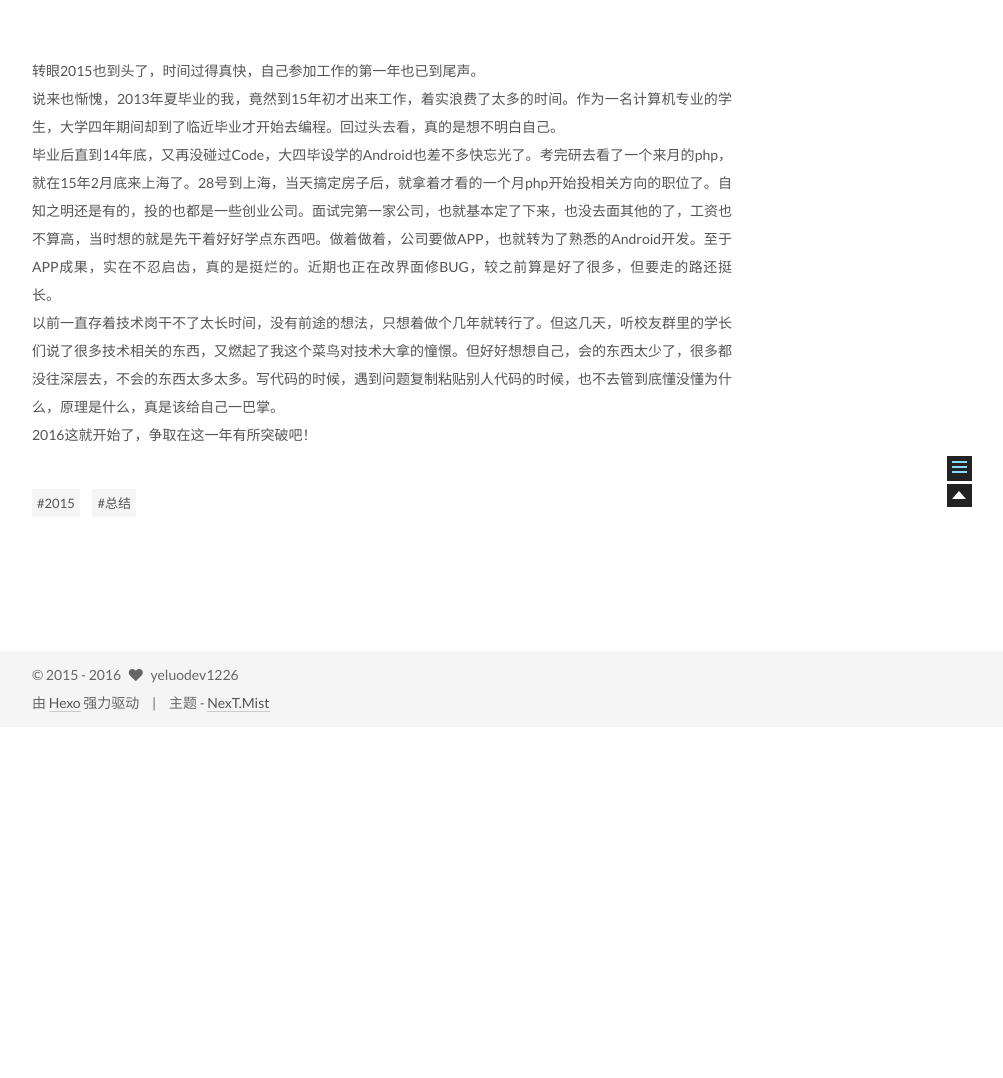
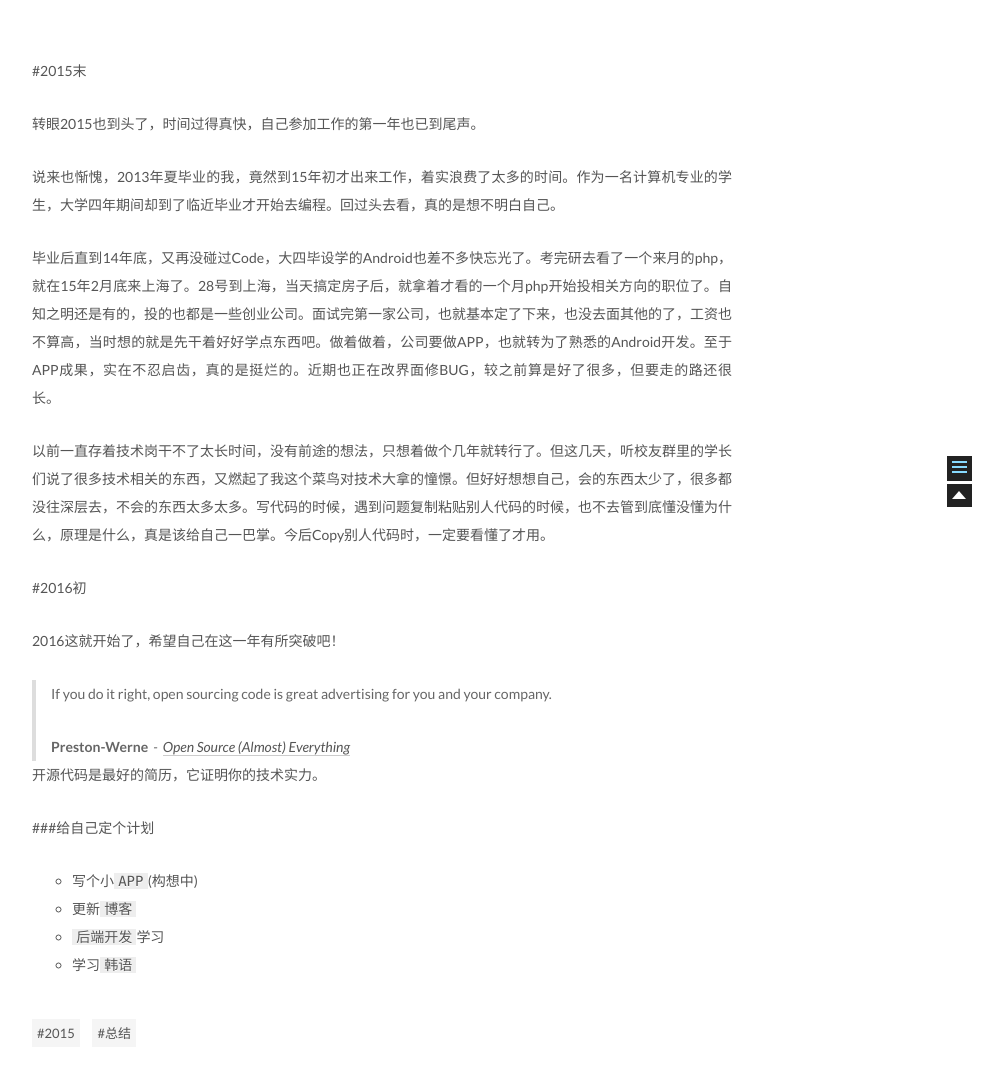
Before and after one commit to yeluodev/yeluodev.github.io, a plain HTML site: page 2016/01/01/2015末，2016初/index.html in a window 1280 px wide. Shown: the part 274-1352 px from the top of the page, without its empty margins (258-1261 px from the left). Before the commit the page ends 1001 px from the top, so only its background shows below. Drawn offline with Linux system fonts and the light colour scheme.

Commit message:
Site updated: 2016-01-01 11:59:56

```diff
--- a/2016/01/01/2015末，2016初/index.html
+++ b/2016/01/01/2015末，2016初/index.html
@@ -51,16 +51,25 @@
 
 
 
-<meta name="description" content="转眼2015也到头了，时间过得真快，自己参加工作的第一年也已到尾声。说来也惭愧，2013年夏毕业的我，竟然到15年初才出来工作，着实浪费了太多的时间。作为一名计算机专业的学生，大学四年期间却到了临近毕业才开始去编程。回过头去看，真的是想不明白自己。毕业后直到14年底，又再没碰过Code，大四毕设学的Android也差不多快忘光了。考完研去看了一个来月的php，就在15年2月底来上海了。28号到上海">
+<meta name="description" content="#2015末
+转眼2015也到头了，时间过得真快，自己参加工作的第一年也已到尾声。
+说来也惭愧，2013年夏毕业的我，竟然到15年初才出来工作，着实浪费了太多的时间。作为一名计算机专业的学生，大学四年期间却到了临近毕业才开始去编程。回过头去看，真的是想不明白自己。
+毕业后直到14年底，又再没碰过Code，大四毕设学的Android也差不多快忘光了。考完研去看了一个来月的php，就在15年2月底来上">
 <meta property="og:type" content="article">
 <meta property="og:title" content="2015末，2016初">
 <meta property="og:url" content="http://yeluodev.github.io/2016/01/01/2015末，2016初/index.html">
 <meta property="og:site_name" content="Coding无止境">
-<meta property="og:description" content="转眼2015也到头了，时间过得真快，自己参加工作的第一年也已到尾声。说来也惭愧，2013年夏毕业的我，竟然到15年初才出来工作，着实浪费了太多的时间。作为一名计算机专业的学生，大学四年期间却到了临近毕业才开始去编程。回过头去看，真的是想不明白自己。毕业后直到14年底，又再没碰过Code，大四毕设学的Android也差不多快忘光了。考完研去看了一个来月的php，就在15年2月底来上海了。28号到上海">
-<meta property="og:updated_time" content="2015-12-31T17:15:53.823Z">
+<meta property="og:description" content="#2015末
+转眼2015也到头了，时间过得真快，自己参加工作的第一年也已到尾声。
+说来也惭愧，2013年夏毕业的我，竟然到15年初才出来工作，着实浪费了太多的时间。作为一名计算机专业的学生，大学四年期间却到了临近毕业才开始去编程。回过头去看，真的是想不明白自己。
+毕业后直到14年底，又再没碰过Code，大四毕设学的Android也差不多快忘光了。考完研去看了一个来月的php，就在15年2月底来上">
+<meta property="og:updated_time" content="2016-01-01T03:59:22.136Z">
 <meta name="twitter:card" content="summary">
 <meta name="twitter:title" content="2015末，2016初">
-<meta name="twitter:description" content="转眼2015也到头了，时间过得真快，自己参加工作的第一年也已到尾声。说来也惭愧，2013年夏毕业的我，竟然到15年初才出来工作，着实浪费了太多的时间。作为一名计算机专业的学生，大学四年期间却到了临近毕业才开始去编程。回过头去看，真的是想不明白自己。毕业后直到14年底，又再没碰过Code，大四毕设学的Android也差不多快忘光了。考完研去看了一个来月的php，就在15年2月底来上海了。28号到上海">
+<meta name="twitter:description" content="#2015末
+转眼2015也到头了，时间过得真快，自己参加工作的第一年也已到尾声。
+说来也惭愧，2013年夏毕业的我，竟然到15年初才出来工作，着实浪费了太多的时间。作为一名计算机专业的学生，大学四年期间却到了临近毕业才开始去编程。回过头去看，真的是想不明白自己。
+毕业后直到14年底，又再没碰过Code，大四毕设学的Android也差不多快忘光了。考完研去看了一个来月的php，就在15年2月底来上">
 
 
 
@@ -250,7 +259,23 @@
 
 
 
-        <span itemprop="articleBody"><p>转眼2015也到头了，时间过得真快，自己参加工作的第一年也已到尾声。<br>说来也惭愧，2013年夏毕业的我，竟然到15年初才出来工作，着实浪费了太多的时间。作为一名计算机专业的学生，大学四年期间却到了临近毕业才开始去编程。回过头去看，真的是想不明白自己。<br>毕业后直到14年底，又再没碰过Code，大四毕设学的Android也差不多快忘光了。考完研去看了一个来月的php，就在15年2月底来上海了。28号到上海，当天搞定房子后，就拿着才看的一个月php开始投相关方向的职位了。自知之明还是有的，投的也都是一些创业公司。面试完第一家公司，也就基本定了下来，也没去面其他的了，工资也不算高，当时想的就是先干着好好学点东西吧。做着做着，公司要做APP，也就转为了熟悉的Android开发。至于APP成果，实在不忍启齿，真的是挺烂的。近期也正在改界面修BUG，较之前算是好了很多，但要走的路还挺长。<br>以前一直存着技术岗干不了太长时间，没有前途的想法，只想着做个几年就转行了。但这几天，听校友群里的学长们说了很多技术相关的东西，又燃起了我这个菜鸟对技术大拿的憧憬。但好好想想自己，会的东西太少了，很多都没往深层去，不会的东西太多太多。写代码的时候，遇到问题复制粘贴别人代码的时候，也不去管到底懂没懂为什么，原理是什么，真是该给自己一巴掌。<br>2016这就开始了，争取在这一年有所突破吧！</p>
+        <span itemprop="articleBody"><p>#2015末</p>
+<p>转眼2015也到头了，时间过得真快，自己参加工作的第一年也已到尾声。</p>
+<p>说来也惭愧，2013年夏毕业的我，竟然到15年初才出来工作，着实浪费了太多的时间。作为一名计算机专业的学生，大学四年期间却到了临近毕业才开始去编程。回过头去看，真的是想不明白自己。</p>
+<p>毕业后直到14年底，又再没碰过Code，大四毕设学的Android也差不多快忘光了。考完研去看了一个来月的php，就在15年2月底来上海了。28号到上海，当天搞定房子后，就拿着才看的一个月php开始投相关方向的职位了。自知之明还是有的，投的也都是一些创业公司。面试完第一家公司，也就基本定了下来，也没去面其他的了，工资也不算高，当时想的就是先干着好好学点东西吧。做着做着，公司要做APP，也就转为了熟悉的Android开发。至于APP成果，实在不忍启齿，真的是挺烂的。近期也正在改界面修BUG，较之前算是好了很多，但要走的路还很长。</p>
+<p>以前一直存着技术岗干不了太长时间，没有前途的想法，只想着做个几年就转行了。但这几天，听校友群里的学长们说了很多技术相关的东西，又燃起了我这个菜鸟对技术大拿的憧憬。但好好想想自己，会的东西太少了，很多都没往深层去，不会的东西太多太多。写代码的时候，遇到问题复制粘贴别人代码的时候，也不去管到底懂没懂为什么，原理是什么，真是该给自己一巴掌。今后Copy别人代码时，一定要看懂了才用。</p>
+<p>#2016初</p>
+<p>2016这就开始了，希望自己在这一年有所突破吧！</p>
+<blockquote><p>If you do it right, open sourcing code is great advertising for you and your company.</p>
+<footer><strong>Preston-Werne</strong><cite><a href="http://tom.preston-werner.com/2011/11/22/open-source-everything.html" target="_blank" rel="external">Open Source (Almost) Everything</a></cite></footer></blockquote>
+<p>开源代码是最好的简历，它证明你的技术实力。</p>
+<p>###给自己定个计划</p>
+<ul>
+<li>写个小<code>APP</code>(构想中)</li>
+<li>更新<code>博客</code></li>
+<li><code>后端开发</code>学习</li>
+<li>学习<code>韩语</code></li>
+</ul>
 </span>
 
     </div>
--- a/css/main.css
+++ b/css/main.css
@@ -965,7 +965,7 @@ body {
   width: 4px;
   height: 4px;
   border-radius: 50%;
-  background: #536bff;
+  background: #ff047c;
 }
 .sidebar-nav {
   margin: 0 0 20px;
```
Also changed, not shown: index.html (+17 -1 lines).
